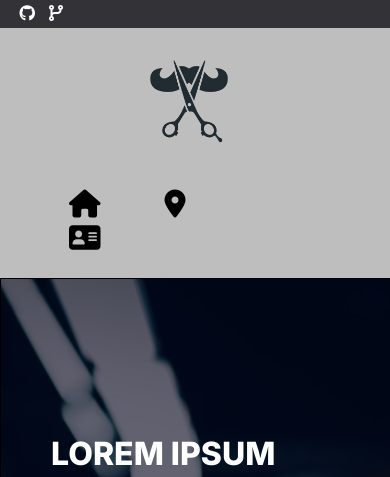
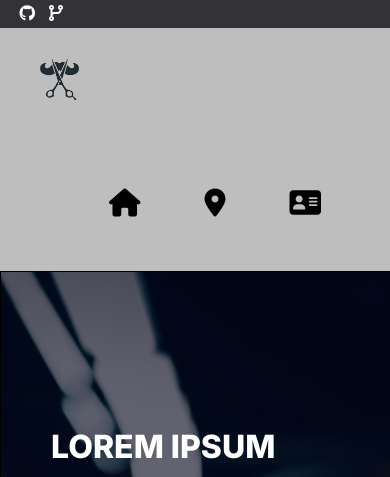
Before and after one commit to Shinki7/wf, a PHP site: page / in a window 390 px wide. Shown: the top 477 px of the page. Run offline with PHP 8.4, Linux system fonts and the light colour scheme.

Commit message:
Responsive 0.1.4

```diff
--- a/css/style.css
+++ b/css/style.css
@@ -185,18 +185,16 @@ footer {
         align-items: center;
     }
 	header img {
-        margin-left: 150px;
 		float: none;
-        height: 20%;
-        width: 20%;
+        height: 10%;
+        width: 10%;
 	}
 	.navbar ul{
-        margin-top:-51px;
-        margin-bottom: -90px;
-        margin-right: 45px;
-		justify-content: center;
+        display: inline-block;
+        justify-content: center;
+        align-items: center;
 		float: none;
-        padding: 10px 1px;
+        padding: 1px 1px;
 	}
 	.box .col-4 {
 		width:100%;
```
